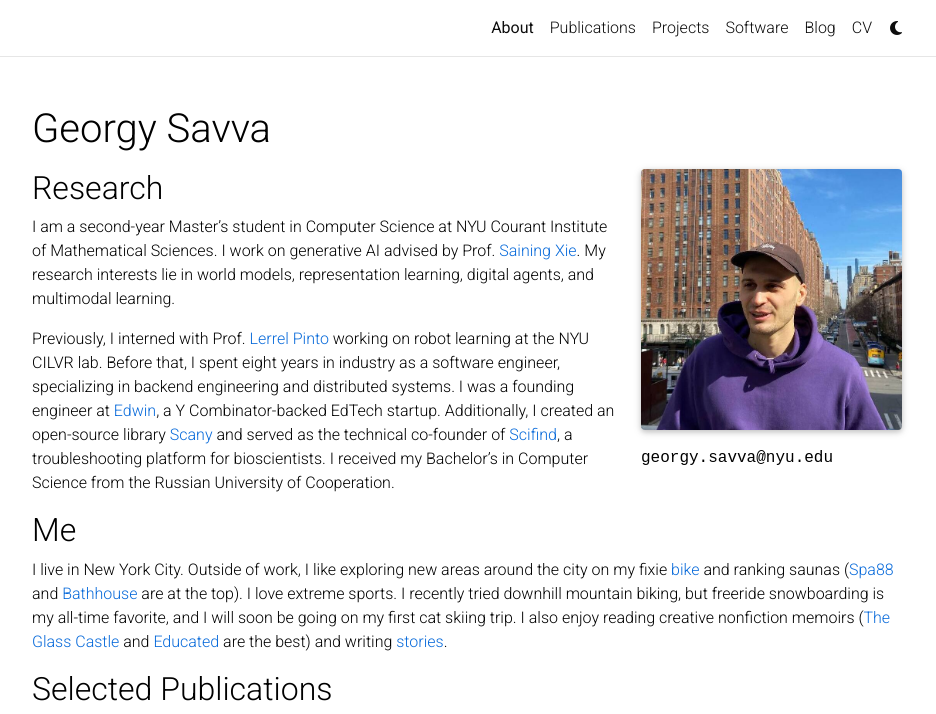
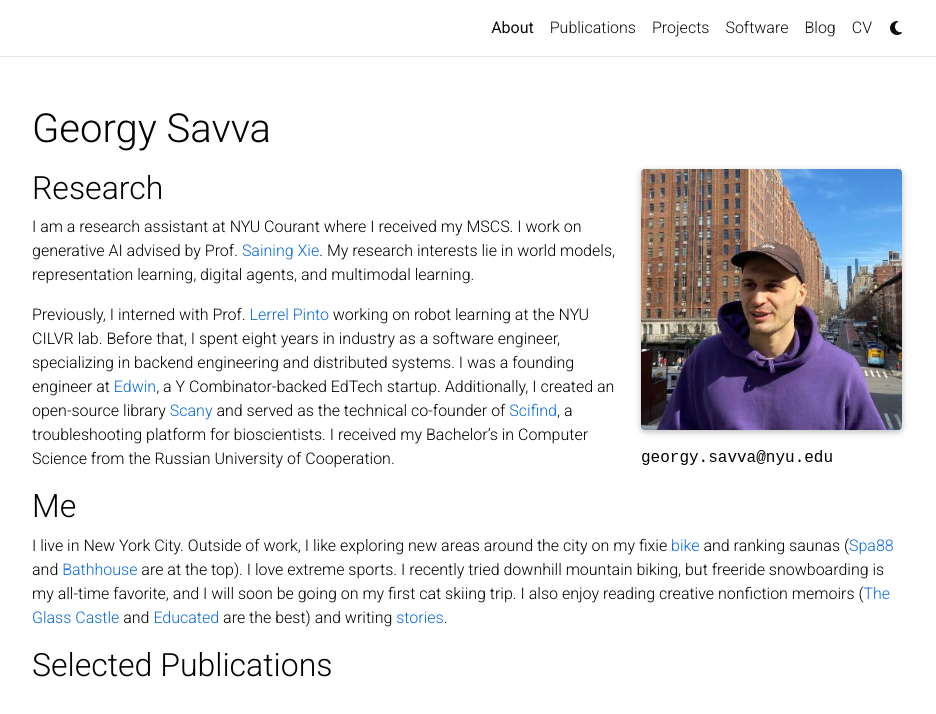
Before and after one commit to georgysavva/georgysavva.github.io, a Jekyll site: the page built from _pages/about.md, in a window 1280 px wide and 1036 px high, cut to the strip 0-714 px from the top of the window. Shown: the whole strip, without its empty margins (173-1109 px from the left). Built offline with Jekyll 4.4.1, drawn with Linux system fonts in a browser that asks for light colours; some web fonts are replaced; comment, search, counter and statistics services are not loaded; a style sheet for code colours, icons or effects is not loaded.

Commit message:
update bio

```diff
--- a/_pages/about.md
+++ b/_pages/about.md
@@ -11,11 +11,12 @@
   more_info: "georgy.savva@nyu.edu"
 
 news: false
-latest_posts: false  # includes a list of the newest posts
+latest_posts: false # includes a list of the newest posts
 selected_papers: true # includes a list of papers marked as "selected={true}"
 social: true # includes social icons at the bottom of the page
 personal: true
 ---
-I am a second-year Master's student in Computer Science at NYU Courant Institute of Mathematical Sciences. I work on generative AI advised by Prof. [Saining Xie](https://www.sainingxie.com/). My research interests lie in world models, representation learning, digital agents, and multimodal learning.
+
+I am a research assistant at NYU Courant where I received my MSCS. I work on generative AI advised by Prof. [Saining Xie](https://www.sainingxie.com/). My research interests lie in world models, representation learning, digital agents, and multimodal learning.
 
 Previously, I interned with Prof. [Lerrel Pinto](https://www.lerrelpinto.com/) working on robot learning at the NYU CILVR lab. Before that, I spent eight years in industry as a software engineer, specializing in backend engineering and distributed systems. I was a founding engineer at [Edwin](https://www.ycombinator.com/companies/edwin), a Y Combinator-backed EdTech startup. Additionally, I created an open-source library [Scany](https://github.com/georgysavva/scany) and served as the technical co-founder of [Scifind](https://www.linkedin.com/company/scifind/), a troubleshooting platform for bioscientists. I received my Bachelor's in Computer Science from the Russian University of Cooperation.
```
